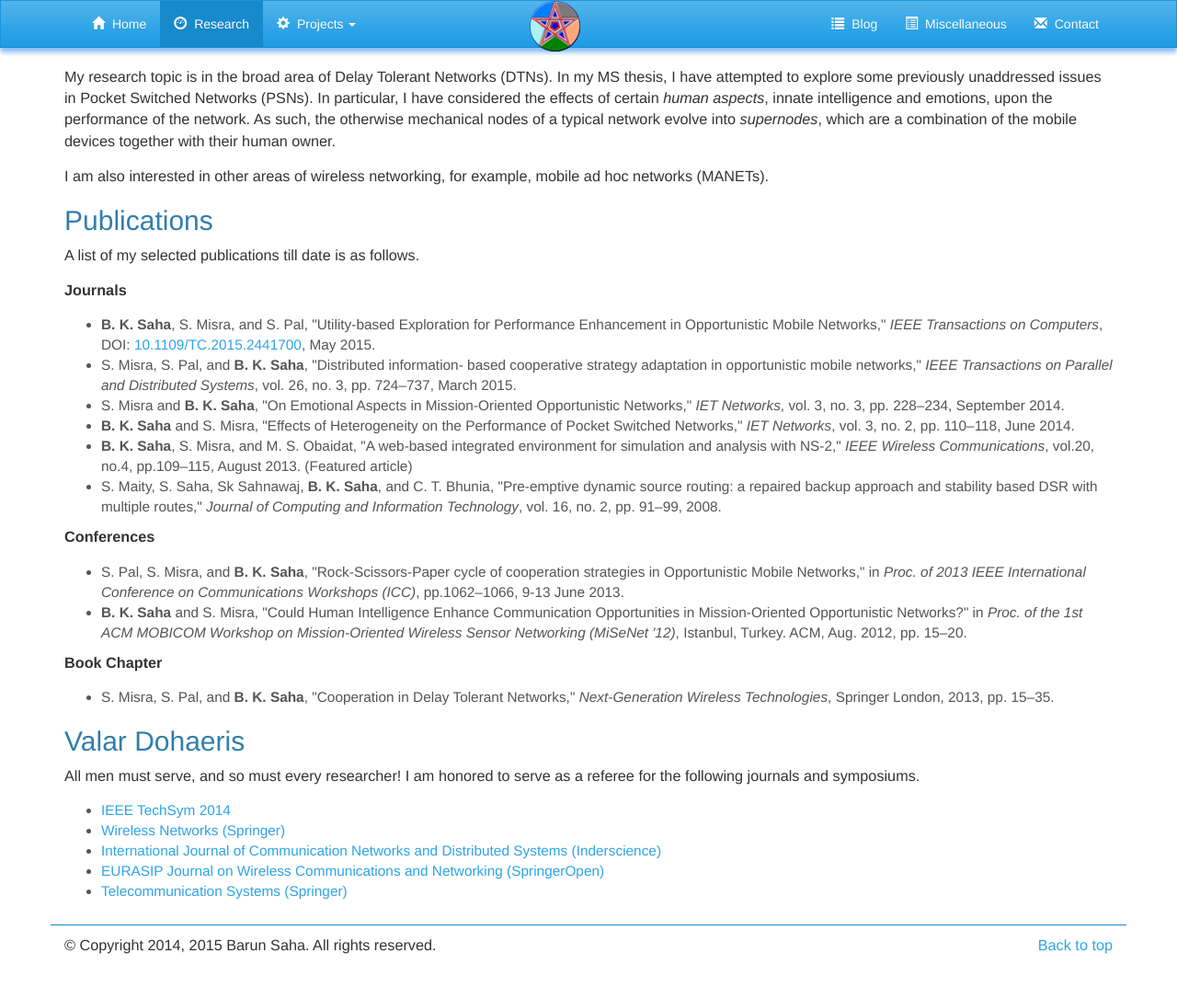
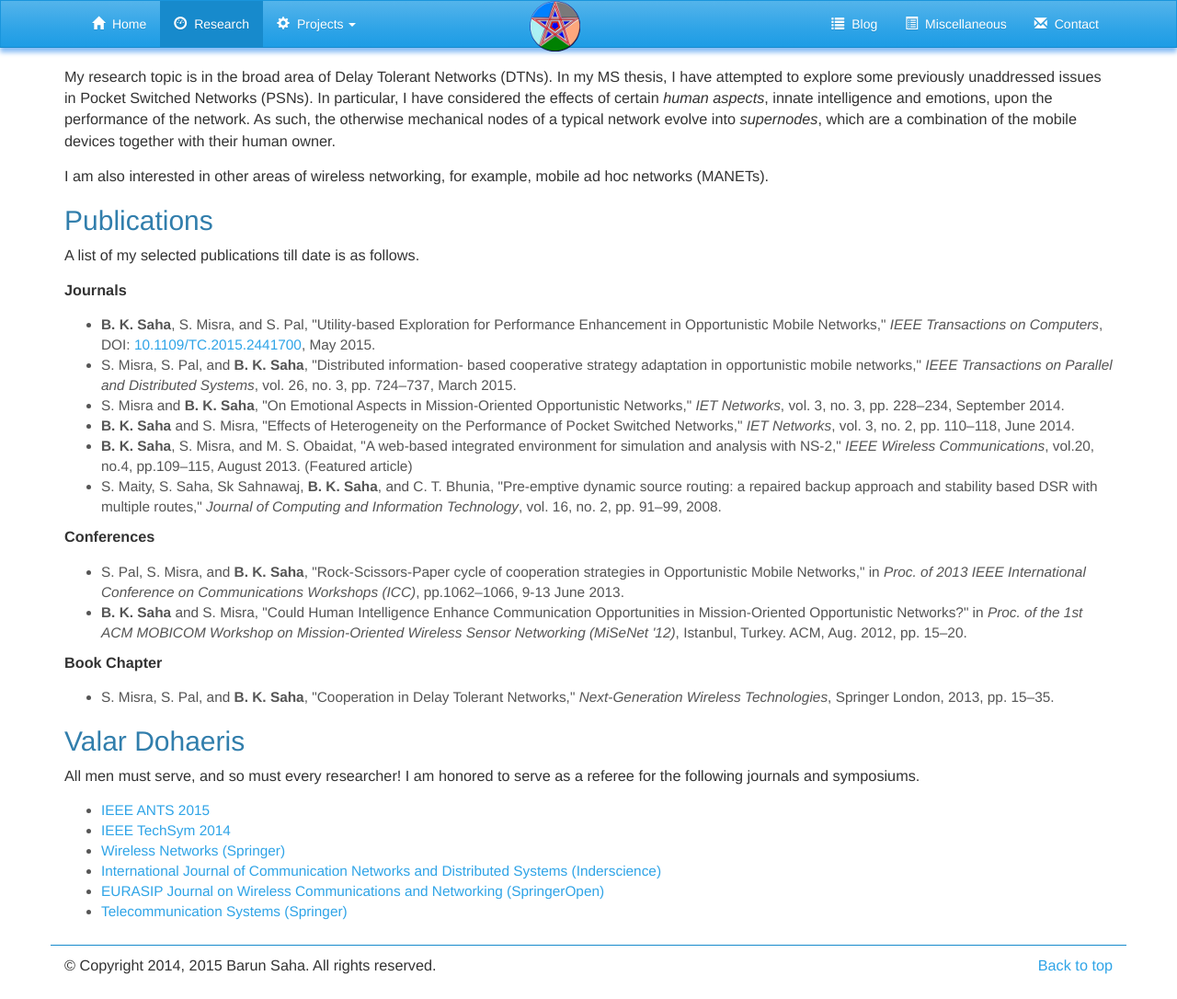
Before and after one commit to barun-saha/barun-saha.github.io, a Jekyll site: the page research.html, which Jekyll copies as it is, in a window 1280 px wide. Shown: the whole page at 92% size. Built offline with Jekyll 4.4.1, drawn with Linux system fonts in a browser that asks for light colours; nearby versions of some CDN libraries; before the commit the page ends 1064 px from its top, so only the background shows below that.

Commit message:
Updated peer review list

```diff
--- a/research.html
+++ b/research.html
@@ -165,6 +165,8 @@
 			serve as a referee for the following journals and symposiums.
 
 			<ul class="bigger">
+                <li><a href="http://www.ieee-comsoc-ants.org/">
+					IEEE ANTS 2015</a></li>
 				<li><a href="http://www.ieee.org/conferences_events/conferences/conferencedetails/index.html?Conf_ID=32812">
 					IEEE TechSym 2014</a></li>
 				<li><a href="http://link.springer.com/journal/11276">Wireless
--- a/templates/research.html
+++ b/templates/research.html
@@ -101,6 +101,8 @@
 			serve as a referee for the following journals and symposiums.
 
 			<ul class="bigger">
+                <li><a href="http://www.ieee-comsoc-ants.org/">
+					IEEE ANTS 2015</a></li>
 				<li><a href="http://www.ieee.org/conferences_events/conferences/conferencedetails/index.html?Conf_ID=32812">
 					IEEE TechSym 2014</a></li>
 				<li><a href="http://link.springer.com/journal/11276">Wireless
```
